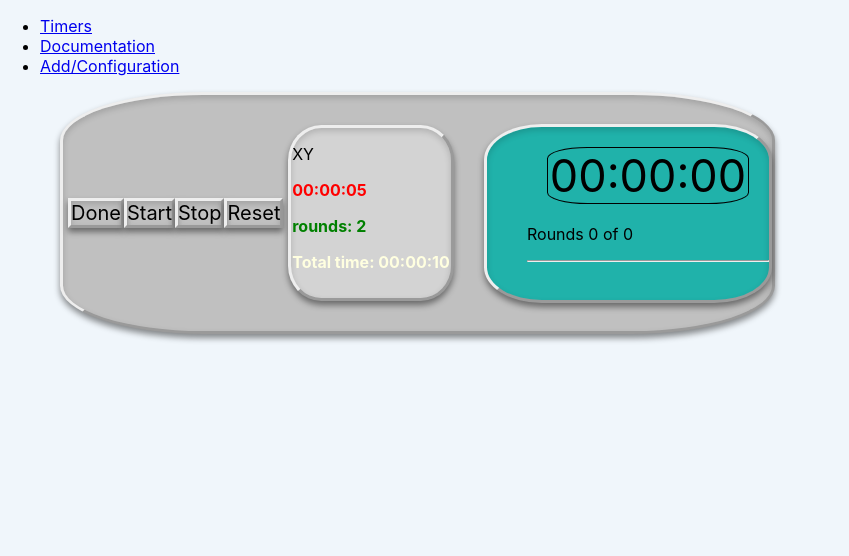
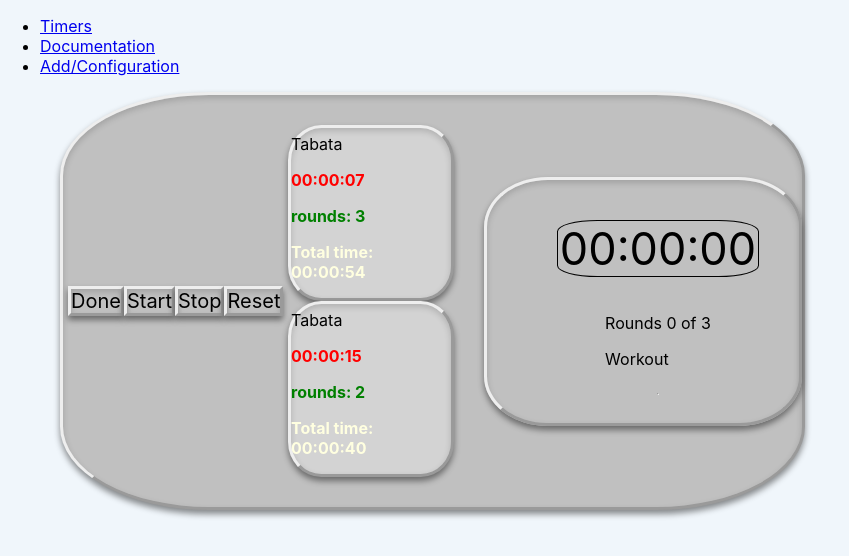
Before and after one commit to prof-tejera/assignment-3-scarvelh, a React (Create React App) app: page / in a window 1280 px wide. Shown: the top 556 px of the page, without its empty margins (0-849 px from the left). Built offline with nearby package versions, Linux system fonts and the light colour scheme.

Commit message:
Add Tabata functionality

```diff
--- a/src/components/generic/StopWatchButtons.js
+++ b/src/components/generic/StopWatchButtons.js
@@ -24,6 +24,8 @@ export const StopWatchButtonsTimers = () => {
     const {
       seconds,
       setSeconds,
+      setMinutes,setHours,
+      setWorkOutPeriod,workoutperiod,
       timers,
       activeTimerIndex,
       setActiveTimerIndex,
@@ -34,7 +36,7 @@ export const StopWatchButtonsTimers = () => {
       setRepeat,
       repeat
     } = useContext(TimerContext);
-
+  const toddleworkout = workoutperiod === "Workout" ? "Resting" : "Workout";
     useEffect(() => {
       let timerId;
       let currentTimer = timers[activeTimerIndex];
@@ -117,11 +119,59 @@ export const StopWatchButtonsTimers = () => {
 
             } else if (currentTimer.type === "Tabata") {
               // we have reached the end
+
+              //-----NEW STUFFF-------------------
+              console.log(seconds);
+              // we have reached the end
               if (seconds === 0) {
-                moveToNextTimer();
+
+                if (repeat < timers[activeTimerIndex].originalrepeat) {
+
+                  //setActiveTimerIndex(0);
+                  //setSeconds(currentTimer.originalsecond);
+                  //setRepeat(repeat + 1);
+                  // currentTimer = timers[activeTimerIndex];
+                  if (toddleworkout === "Resting") {
+                    setSeconds(() => parseInt(timers[activeTimerIndex].originalsecondsrest));
+                    setMinutes(() => parseInt(timers[activeTimerIndex].originalminutesrest));
+                    setHours(() => parseInt(timers[activeTimerIndex].originalhoursrest));
+                    setWorkOutPeriod(() => "Resting");
+
+
+                  }
+
+
+                  if (toddleworkout === "Workout") {
+                    setSeconds(() => parseInt(timers[activeTimerIndex].originalseconds));
+                    setMinutes(() => parseInt(timers[activeTimerIndex].originalminutes));
+                    setHours(() => parseInt(timers[activeTimerIndex].originalhours));
+                    setWorkOutPeriod(() => "Workout");
+                    setRepeat(() => repeat + 1);
+
+
+                  }
+
+
+                } else {
+
+                  if (activeTimerIndex === timers.length - 1) {
+                    setFastForward(true);
+                  } else {
+                    setOriginalRepeat(timers[activeTimerIndex].originalrepeat);
+                    setRepeat(1);
+                    moveToNextTimer();
+                  }
+
+                }
               } else {
                 setSeconds(seconds - 1);
+                //setOriginalRepeat(timers[activeTimerIndex].originalrepeat);
+
+
               }
+
+
+             //-------NEW STUFF------------------
             }
 
 
--- a/src/components/generic/StopWatchRounds.js
+++ b/src/components/generic/StopWatchRounds.js
@@ -30,15 +30,18 @@ function StopWatchRounds() {
  */
 export function StopWatchRoundsTabata() {
   // Get the countdown Tabata context
-  const {
+  let {
     repeat,
     setRepeat,
     originalrepeat,
+
     timers,
     activeTimerIndex,
-    workoutperiod,
+    workoutperiod
   } = useContext(TimerContext);
-
+  if (activeTimerIndex === null) {
+    activeTimerIndex = 0;
+  }
   // had some sync issues this fixes it.
   if (repeat > originalrepeat) {
     setRepeat(() => timers[activeTimerIndex].originalrepeat);
--- a/src/components/generic/TimerDisplay.js
+++ b/src/components/generic/TimerDisplay.js
@@ -138,9 +138,14 @@ export function TimerDisplayTabata() {
     hours,
     minutes,
     seconds,
-
+    timers,
+    activeTimerIndex,
+    setSeconds,
     fastforward
   } = useContext(TimerContext);
+  if (seconds == undefined) {
+    setSeconds(timers[activeTimerIndex].originalseconds);
+  }
   // get information from theme context
   let { counterdisplay, setCounterDisplay } = React.useContext(ThemeContext);
   // convert hour+minutes+ seconds  to seconds
--- a/src/mycontext/MyContexts.js
+++ b/src/mycontext/MyContexts.js
@@ -62,7 +62,7 @@ export function StopWatchProvider({ children }) {
       originalhoursrest: 0,
       originalminutesrest: 0,
       originalsecondsrest: 0,
-    },*/
+    },
     {
       type: "XY",
       originalhours: 0,
@@ -72,18 +72,27 @@ export function StopWatchProvider({ children }) {
       originalhoursrest: 0,
       originalminutesrest: 0,
       originalsecondsrest: 0,
-    },
-    /*{
+    },*/
+    {
       type: "Tabata",
       originalhours: 0,
       originalminutes: 0,
       originalseconds: 7,
+      originalrepeat: 3,
+      originalhoursrest: 0,
+      originalminutesrest: 0,
+      originalsecondsrest: 11,
+    },
+    {
+      type: "Tabata",
+      originalhours: 0,
+      originalminutes: 0,
+      originalseconds: 15,
       originalrepeat: 2,
       originalhoursrest: 0,
       originalminutesrest: 0,
-      originalsecondsrest: 4,
-    },*/
-
+      originalsecondsrest: 5,
+    },
   ]);
   const [isRunning, setIsRunning] = useState(false);
   const [activeTimerIndex, setActiveTimerIndex] = useState(null);
```
